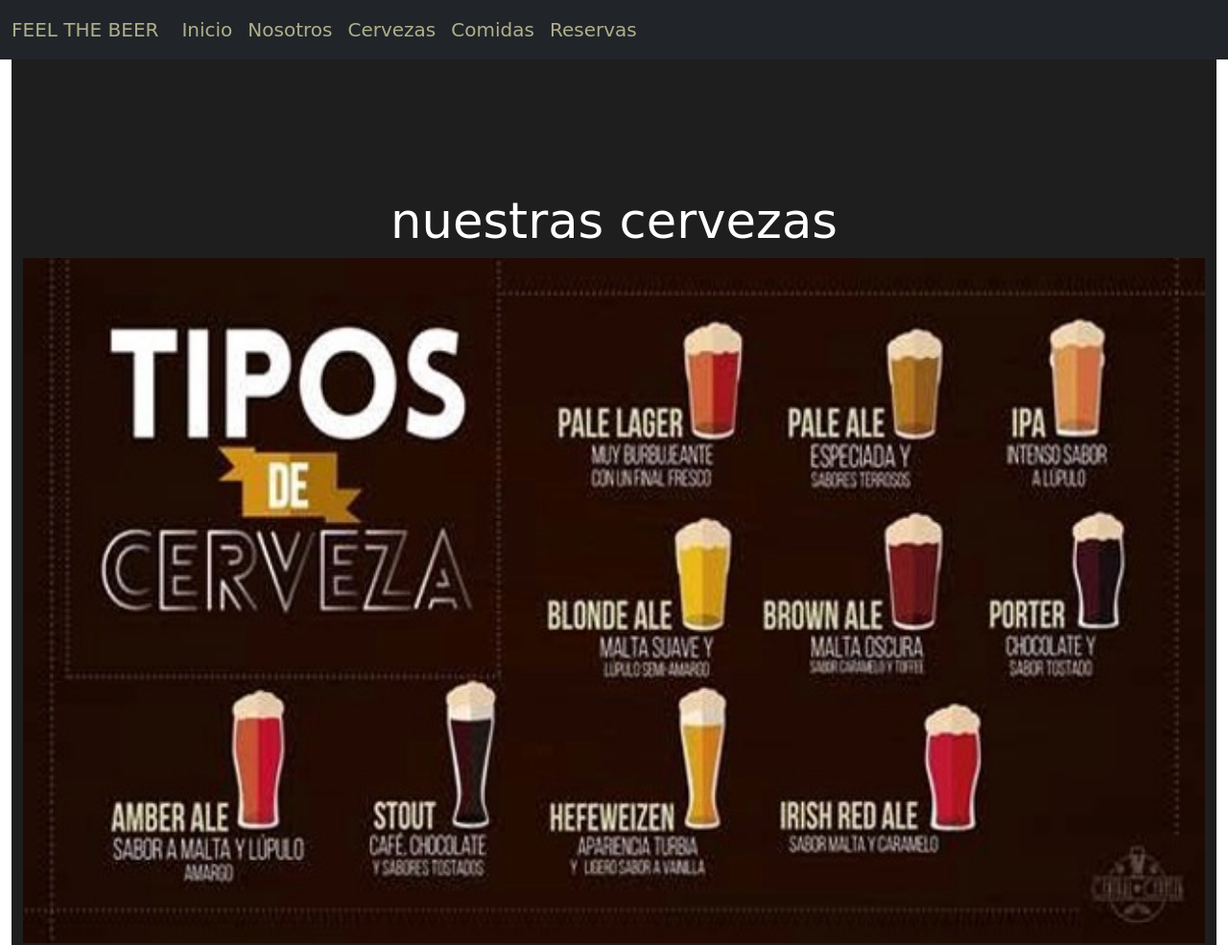
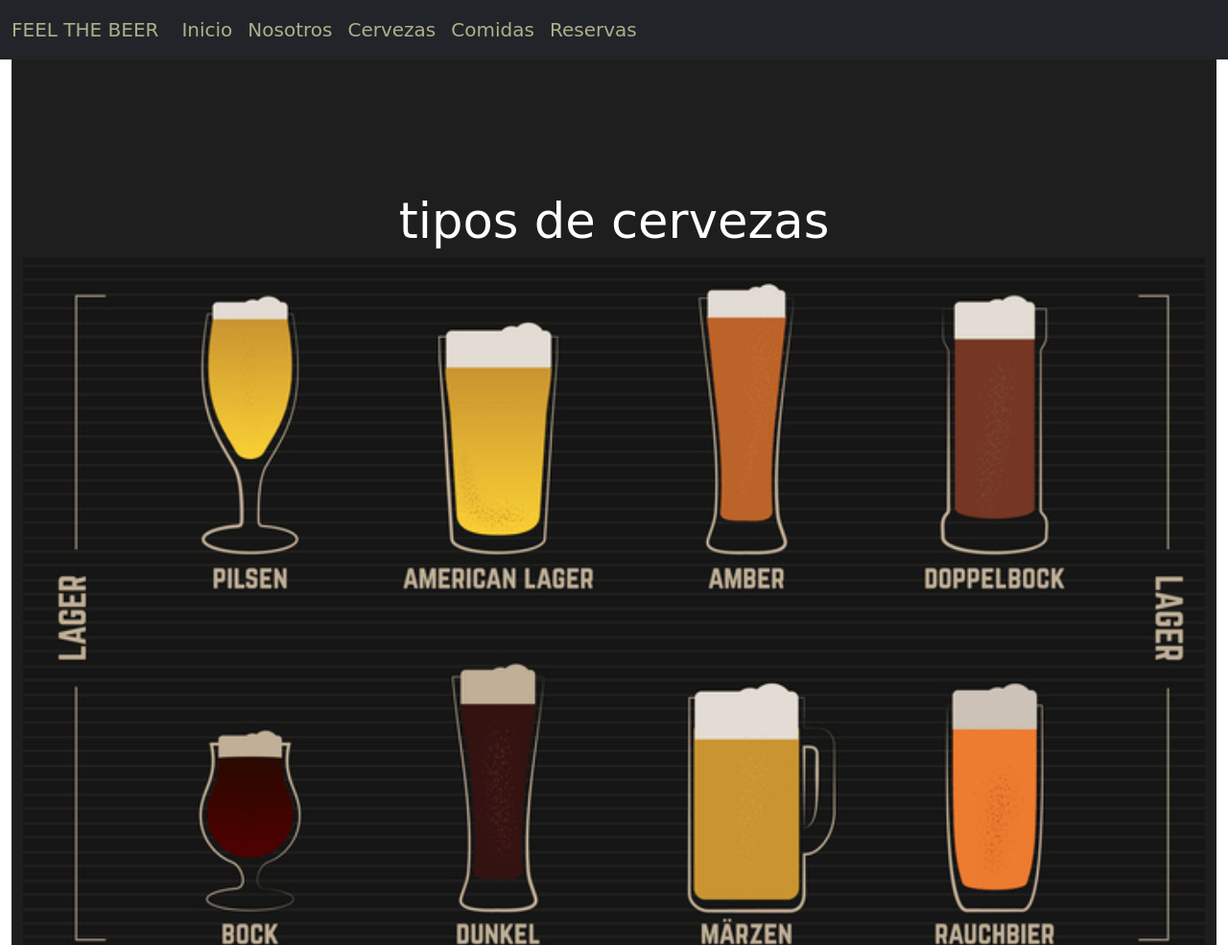
Before and after one commit to julimurgic/ftb_julianmurgic, a plain HTML site: page pages/cervezas.html in a window 1280 px wide. Shown: the top 985 px of the page at 96% size. Drawn offline with nearby package versions, Linux system fonts and the light colour scheme; a web font is replaced by a local one.

Commit message:
2da preentrega final

```diff
--- a/estilo/style.css
+++ b/estilo/style.css
@@ -191,7 +191,7 @@ footer img{
 .texto{
     text-align: center;
     margin-left: 10px;
-    margin-right: 10px;
+    margin-right: 9px;
 }
 
 /*----NOSOTROS end----*/
--- a/pages/cervezas.html
+++ b/pages/cervezas.html
@@ -48,8 +48,8 @@
     <div class="container-fluid">
         <section id="cervezas">
             <div class="container-cervezas">
-                <h2>nuestras cervezas</h2>
-                <img class="img" src="../imagenes/tiposcervezas.jpg" alt="">
+                <h2>tipos de cervezas</h2>
+                <img class="img" src="../imagenes/tipos-cerveza.png" alt="">
                 </div>
             </div>
         </section>
```
Also changed, not shown: imagenes/tipos-cerveza.png (added).
